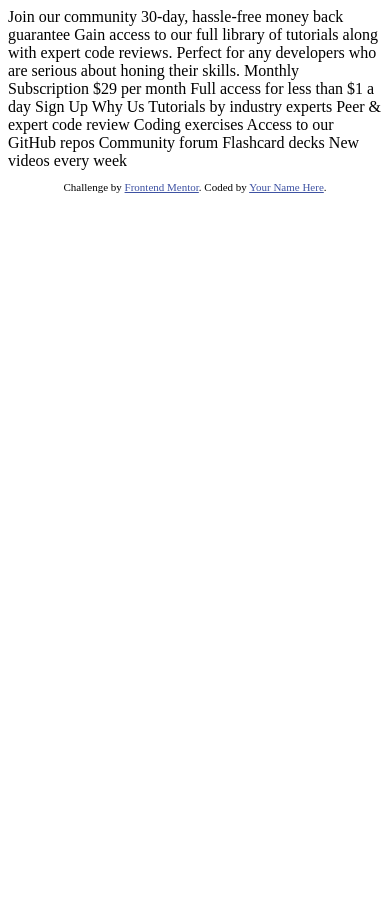
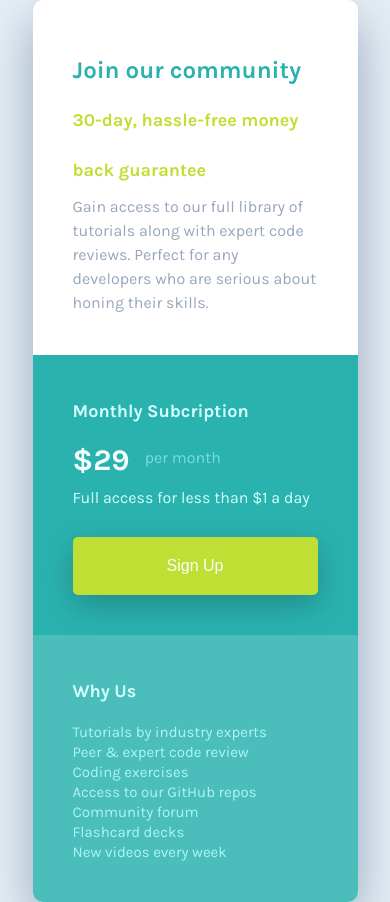
Before and after one commit to GeraldVeeneman/single-price-grid, a website: page index.html in a window 390 px wide. Before the commit the page ends 844 px from the top, so only its background shows below. Drawn offline with Linux system fonts and the light colour scheme.

Commit message:
Solution with media queries

```diff
--- a/index.html
+++ b/index.html
@@ -1,50 +1,55 @@
 <!DOCTYPE html>
 <html lang="en">
-<head>
-  <meta charset="UTF-8">
-  <meta name="viewport" content="width=device-width, initial-scale=1.0"> <!-- displays site properly based on user's device -->
+  <head>
+    <meta charset="UTF-8" />
+    <meta name="viewport" content="width=device-width, initial-scale=1.0" />
+    <!-- displays site properly based on user's device -->
 
-  <link rel="icon" type="image/png" sizes="32x32" href="./images/favicon-32x32.png">
+    <link
+      rel="icon"
+      type="image/png"
+      sizes="32x32"
+      href="./images/favicon-32x32.png"
+    />
+    <link rel="stylesheet" href="/css/style.css" />
+    <!-- Google Fonts -->
+    <link rel="preconnect" href="https://fonts.googleapis.com" />
+    <link rel="preconnect" href="https://fonts.gstatic.com" crossorigin />
+    <link
+      href="https://fonts.googleapis.com/css2?family=Karla:wght@400;700&display=swap"
+      rel="stylesheet"
+    />
 
-  <title>Frontend Mentor | Single Price Grid Component</title>
+    <title>Frontend Mentor | Single Price Grid Component</title>
+  </head>
+  <body>
+    <div class="container">
 
-  <!-- Feel free to remove these styles or customise in your own stylesheet 👍 -->
-  <style>
-    .attribution { font-size: 11px; text-align: center; }
-    .attribution a { color: hsl(228, 45%, 44%); }
-  </style>
-</head>
-<body>
-  Join our community
+      <article class="card card-join">
+        <h1 class="card-join__title">Join our community
+        <span class="card-join__title">30-day, hassle-free money back guarantee</span></h1>
+        <p class="card-join__text">Gain access to our full library of tutorials along with expert code reviews. Perfect for any developers who are serious about honing their skills.</p>
+      </article>
+      <article class="card card-sub">
+        <h2 class="card-sub__title">Monthly Subcription</h2>
+        <p class="card-sub__price-amount">&dollar;29<span class="card-sub__price-term">per month</span></p>
+        <p class="card-sub__text">Full access for less than &dollar;1 a day</p>
+        <button class="card-sub__button">Sign Up</button>
+      </article>
+      <article class="card card-why">
+        <h2 class="card-why__title">Why Us</h2>
+        <ul class="card-why__list">
+          <li class="card-why__list-item">Tutorials by industry experts</li>
+          <li class="card-why__list-item">Peer &amp; expert code review</li>
+          <li class="card-why-us__list-item">Coding exercises</li>
+          <li class="card-why-us__list-item">Access to our GitHub repos</li>
+          <li class="card-why-us__list-item">Community forum</li>
+          <li class="card-why-us__list-item">Flashcard decks</li>
+          <li class="card-why-us__list-item">New videos every week</li>
+        </ul>
+      </article>
+    </div>
 
-  30-day, hassle-free money back guarantee
 
-  Gain access to our full library of tutorials along with expert code reviews.
-  Perfect for any developers who are serious about honing their skills.
-
-  Monthly Subscription
-
-  &dollar;29 per month
-
-  Full access for less than &dollar;1 a day
-
-  Sign Up
-
-  Why Us
-
-  Tutorials by industry experts
-  Peer &amp; expert code review
-  Coding exercises
-  Access to our GitHub repos
-  Community forum
-  Flashcard decks
-  New videos every week
-
-  <footer>
-    <p class="attribution">
-      Challenge by <a href="https://www.frontendmentor.io?ref=challenge" target="_blank">Frontend Mentor</a>.
-      Coded by <a href="#">Your Name Here</a>.
-    </p>
-  </footer>
-</body>
+  </body>
 </html>
--- /dev/null
+++ b/sass/style.scss
@@ -0,0 +1,164 @@
+/* Base */
+
+// Colours
+:root {
+
+    // Primary
+    --cyan: hsl(179, 62%, 43%);
+    --light-cyan: hsl(179, 47%, 52%);
+    --bright-yellow: hsl(71, 73%, 54%);
+
+    // Neutral
+    --light-gray: hsl(204, 43%, 93%);
+    --grayish-blue: hsl(218, 22%, 67%);
+}
+
+@mixin card-small-white-title {
+  font-size: 1.8rem;
+  color: #d2ffff;
+  margin-bottom: 2rem;
+}
+
+/* Media Query break points */
+$bp-desktop-min: 1440px; // desktop view
+
+$font-primary: 'Karla', sans-serif;
+
+/* Global reset */
+* {
+  margin: 0;
+  padding: 0;
+}
+
+*,
+*::before,
+*::after {
+  box-sizing: inherit;
+}
+
+html {
+  font-size: 62.5%; // 1rem = 10px (10px/16px = 62.5%)
+  box-sizing: border-box;
+}
+
+/* Layout */
+body {
+  width: 100vw;
+  min-height: 100vh;
+  display: flex;
+  justify-content: center;
+  align-items: center;
+  background-color: var(--light-gray);
+    font: {
+      family: $font-primary;
+      size: 1.6rem;
+      weight:400;
+    }
+  }
+
+  .container {
+    min-width: 32.5rem;
+    overflow: hidden;
+    border-radius: 10px;
+    box-shadow: 0px 20px 50px var(--grayish-blue);
+    display: grid;
+    grid-template-columns: repeat(2, 300px);
+    grid-template-areas: "join join""sub why";
+
+    @media only screen and (max-width: 650px) {
+        grid-template-columns: 325px;
+        grid-template-areas: "join""sub""why";
+    }
+  }
+
+
+  .card {
+    padding: 4.5rem 4rem 4rem;
+
+    h2 {
+      font-size: 1.8rem;
+      color: #d2ffff;
+      margin-bottom: 2rem;
+    }
+
+    &-join{
+      background-color: white;
+      grid-area: join;
+
+      &__title {
+          color: var(--cyan);
+          line-height: 5rem;
+          span {
+            display: block;
+            font-size: 1.8rem;
+            color:hsl(71, 73%, 54%);
+          }
+      }
+
+      &__text {
+        color: var(--grayish-blue);
+        line-height: 2.4rem;
+      }
+
+    }
+
+    &-sub {
+      background-color: var(--cyan);
+      grid-area: sub;
+
+      &__title {
+        @include card-small-white-title();
+      }
+
+      &__price-amount {
+        font-size: 3rem;
+        font-weight: 700;
+        color: #f5ffff;
+      }
+
+      &__price-term {
+        display: inline-block;
+        margin-left: 1.5rem;
+        color: #79dbde;
+        font-size: initial;
+        font-weight: initial;
+        height: 3rem;
+        vertical-align: middle;
+      }
+
+      &__text {
+        color: #d2ffff;
+        margin: 1rem 0 3rem 0;
+      }
+
+      &__button {
+        width: 100%;
+        padding: 2rem;
+        font-size: initial;
+        color: #f5ffff;
+        background-color: var(--bright-yellow);
+        border: none;
+        border-radius: 5px;
+        box-shadow: 0px 10px 30px #218c8c;
+      }
+
+    }
+
+    &-why {
+      background-color: var(--light-cyan);
+      grid-area: why;
+
+      &__title {
+        @include card-small-white-title();
+      }
+
+      &__list {
+        list-style: none;
+        color: #abf5f6;
+        font-weight: initial;
+        font-size: 1.5rem;
+        line-height: 2rem;
+      }
+
+    }
+}
```
Also changed, not shown: css/style.css (added), 1 other file.
